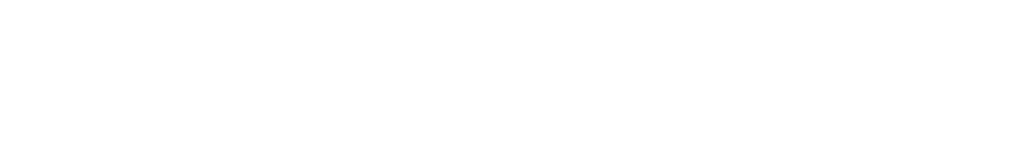
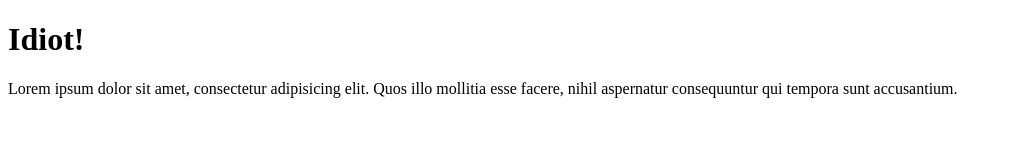
Before and after one commit to bigoldbeard/bigOldBeard, a plain HTML site: page index.html in a window 1280 px wide. Shown: the whole page, without its empty margins (0-1012 px from the left). Drawn offline with Linux system fonts and the light colour scheme.

Commit message:
added H1 and paragraph

```diff
--- a/index.html
+++ b/index.html
@@ -2,9 +2,11 @@
 <html lang="en">
 <head>
 	<meta charset="UTF-8">
-	<title>Document</title>
+	<title>Title</title>
 </head>
 <body>
+<h1>Idiot!</h1>
+<p>Lorem ipsum dolor sit amet, consectetur adipisicing elit. Quos illo mollitia esse facere, nihil aspernatur consequuntur qui tempora sunt accusantium.</p>
 
 </body>
 </html>
```
